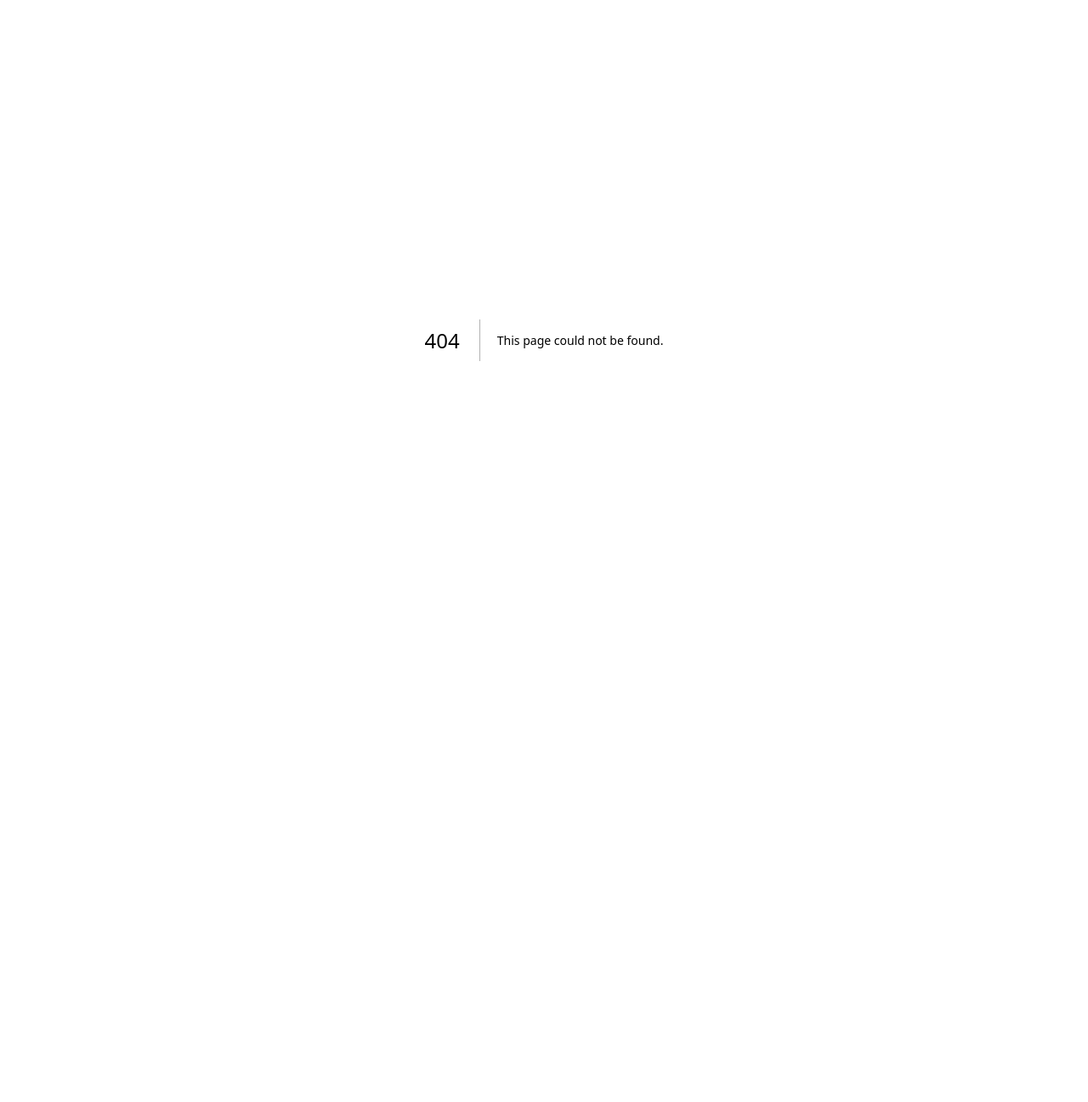
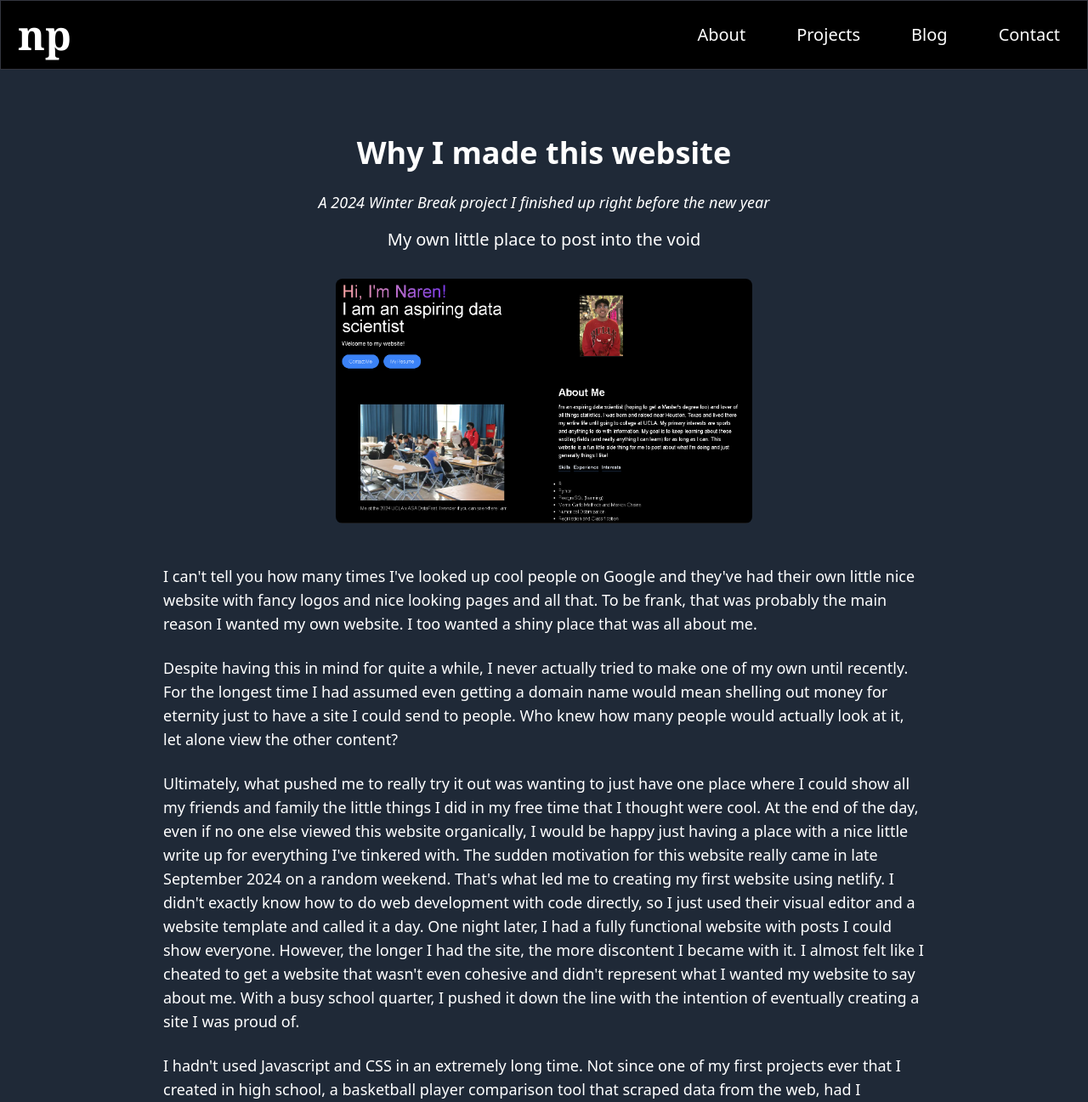
Before and after one commit to narenp12/portfolio_site, a Next.js app: page /blog2 in a window 1280 px wide. Before the commit this address had no page. Shown: the top 1297 px of the page at 85% size. Before the commit the page ends 800 px from the top, so only its background shows below. Built offline with nearby package versions, Linux system fonts and the light colour scheme.

Commit message:
Added blog post - why I made the site

```diff
--- /dev/null
+++ b/src/app/blog2/page.jsx
@@ -0,0 +1,77 @@
+import React from 'react';
+import Link from 'next/link';
+import Navbar from '../components/Navbar';
+
+<link href="https://fonts.googleapis.com/css2?family=Open+Sans:wght@300;400;600&display=swap" rel="stylesheet" />
+
+
+
+export default function Post1() {
+    return (
+        <main className="bg-gray-800 text-white p-6 font-sans flex flex-col items-center justify-center min-h-screen pt-20">
+            <Navbar />
+            {/* Main Project Title */}
+            <h1 className="mt-20 text-4xl font-semibold text-center text-white mb-6">Why I made this website</h1>
+
+            {/* Personal Role */}
+            <p className="text-lg text-white mb-4 text-center italic">
+                A 2024 Winter Break project I finished up right before the new year
+            </p>
+
+            {/* Project Tagline */}
+            <p className="text-xl text-white mb-8 text-center">
+               My own little place to post into the void
+            </p>
+
+            {/* Project Image */}
+            <div className="mb-8 flex justify-center">
+                <img
+                    src="/blog/website_image.png"
+                    alt="Picture of my website (screenshot)"
+                    className="w-full h-72 object-cover mb-4 rounded-lg"
+                />
+            </div>
+
+
+            {/* Post */}
+            <section className="mb-12 w-full max-w-4xl mx-auto font-sans">
+                <p className="text-lg mb-6">
+                    I can't tell you how many times I've looked up cool people on Google and they've had their own little nice website with fancy logos and nice looking pages and all that.
+                    To be frank, that was probably the main reason I wanted my own website.
+                    I too wanted a shiny place that was all about me.
+                </p>
+
+                <p className="text-lg mb-6">
+                    Despite having this in mind for quite a while, I never actually tried to make one of my own until recently.
+                    For the longest time I had assumed even getting a domain name would mean shelling out money for eternity just to have a site I could send to people.
+                    Who knew how many people would actually look at it, let alone view the other content?
+                </p>
+
+                <p className="text-lg mb-6">
+                    Ultimately, what pushed me to really try it out was wanting to just have one place where I could show all my friends and family the little things I did in my free time that I thought were cool.
+                    At the end of the day, even if no one else viewed this website organically, I would be happy just having a place with a nice little write up for everything I've tinkered with.
+                    The sudden motivation for this website really came in late September 2024 on a random weekend. That's what led me to creating my first website using netlify.
+                    I didn't exactly know how to do web development with code directly, so I just used their visual editor and a website template and called it a day.
+                    One night later, I had a fully functional website with posts I could show everyone. However, the longer I had the site, the more discontent I became with it. I almost felt like I cheated to get a website that wasn't even cohesive and didn't represent what I wanted my website to say about me.
+                    With a busy school quarter, I pushed it down the line with the intention of eventually creating a site I was proud of.
+                </p>
+
+                <p className="text-lg mb-6">
+                    I hadn't used Javascript and CSS in an extremely long time. Not since one of my first projects ever that I created in high school, a basketball player comparison tool that scraped data from the web, had I attempted to make a whole website of my own.
+                    Even then, it was barely something that could be called a website. It was a bare bones page with the project tool as the main focus and the website was basically just a place to have it.
+                    I wanted to use Next.js because I'd joined a club in the fall that created really nice looking visuals and animations with that as their main language. I had no idea what it was, but with the help of YouTube videos and the internet, I was able to cobble up a functional website I can say I am proud of.
+                </p>
+
+                <p className="text-lg mb-6">
+                    Is my website amazing and impressive? I don't know, but I'm glad I have my own little place to put things that I want to see. The experience of creating the site was a blast, and I hope to mess around with a lot more in the future, so I can add even more to this website.
+                    If anyone stumbles across this in the future and would like to give me feedback on my website (or even my code) I would greatly appreciate it. This is something I hope to continue working on for the rest of my life and I hope 2025 brings more things for me to be proud of. Here's to the future.
+                </p>
+
+                <p className="text-base mb-6">
+                    Thank you for reading my rambling justification for the existence of this website. If you think I could make this better (I definitely can) I would love to hear new ideas.
+                </p>
+
+            </section>
+        </main>
+    );
+}
--- a/src/app/components/Blog.jsx
+++ b/src/app/components/Blog.jsx
@@ -8,7 +8,14 @@ const blogData = [
         description: "My first post!",
         image: "/blog/general-fos-hero-2.png",
         tag: ["All", "Life"],
-    }
+    },
+    {
+        id: 2,
+        title: "Why I made this website",
+        description: "A winter break side project long in the making (idea wise at least)",
+        image: "/blog/website_image.png",
+        tag: ["All", "Life"],
+    },
 ];
 
 const Blog = () => {
```
Also changed, not shown: public/blog/website_image.png (added), src/app/components/Projects.jsx (line endings or trailing spaces).
